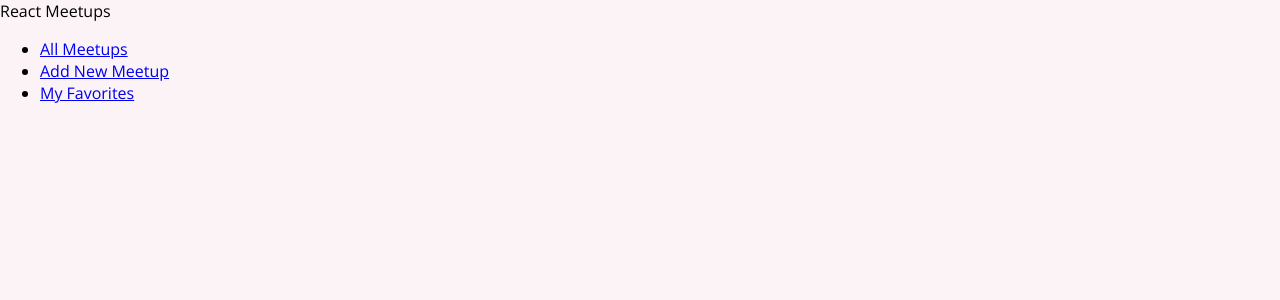
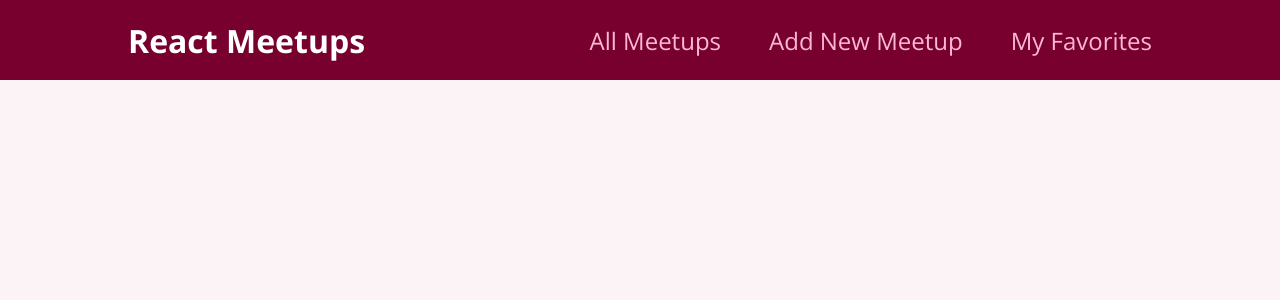
Before and after one commit to walt-wood/meetup-react, a React (Create React App) app: page / in a window 1280 px wide. Shown: the top 300 px of the page. Built offline with nearby package versions, Linux system fonts and the light colour scheme.

Commit message:
Added prebuilt css for MainNav.mod.css

```diff
--- a/src/components/layout/MainNavigation.js
+++ b/src/components/layout/MainNavigation.js
@@ -1,9 +1,13 @@
 import { Link } from "react-router-dom";
+
+// Name must end with ".module.css" to allow scoped style, or different styles for each component.
+// Imports an object from the css file which are properties.
+import classes from "./MainNavigation.module.css";
 
 function MainNavigation() {
   return (
-    <header>
-      <div>React Meetups</div>
+    <header className={classes.header}>
+      <div className={classes.logo}>React Meetups</div>
       <nav>
         <ul>
           <li>
--- /dev/null
+++ b/src/components/layout/MainNavigation.module.css
@@ -0,0 +1,47 @@
+.header {
+  width: 100%;
+  height: 5rem;
+  display: flex;
+  align-items: center;
+  justify-content: space-between;
+  background-color: #77002e;
+  padding: 0 10%;
+}
+
+.logo {
+  font-size: 2rem;
+  color: white;
+  font-weight: bold;
+}
+
+.header ul {
+  list-style: none;
+  margin: 0;
+  padding: 0;
+  display: flex;
+  align-items: baseline;
+}
+
+.header li {
+  margin-left: 3rem;
+}
+
+.header a {
+  text-decoration: none;
+  font-size: 1.5rem;
+  color: #fcb8d2;
+}
+
+.header a:hover,
+.header a:active,
+.header a.active {
+  color: white;
+}
+
+.badge {
+  background-color: #cc2062;
+  color: white;
+  border-radius: 12px;
+  padding: 0 1rem;
+  margin-left: 0.5rem;
+}
```
